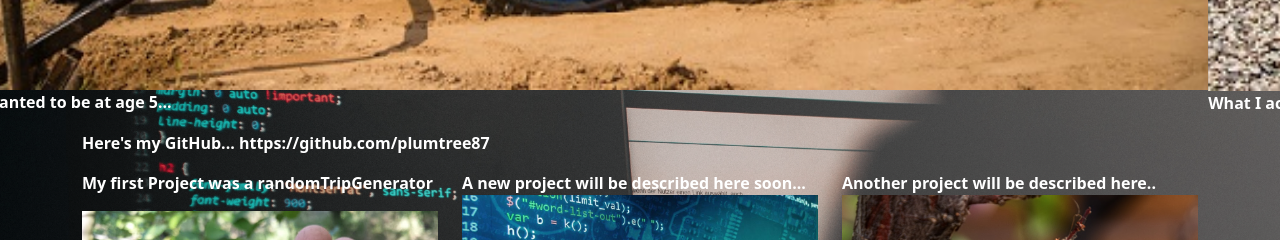
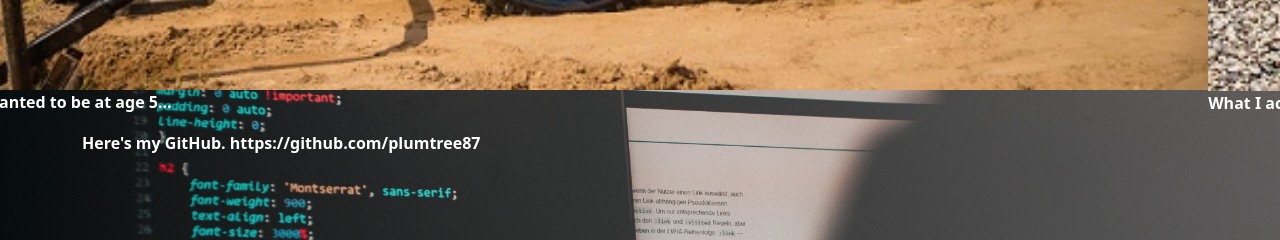
Before and after one commit to plumtree87/firstWebsiteAttemptEverSP.github.io, a plain HTML site: page index.html in a window 1280 px wide. Shown: the part 1060-1300 px from the top of the page. Drawn offline with nearby package versions, Linux system fonts and the light colour scheme; files whose address does not match are found by name.

Commit message:
minor changes

```diff
--- a/index.html
+++ b/index.html
@@ -99,7 +99,7 @@
           </div>
 
          <div class="container">
-          <p>Here's my GitHub...   <hyperlink>https://github.com/plumtree87</hyperlink></p>
+          <p>Here's my GitHub.  <hyperlink>https://github.com/plumtree87</hyperlink><br><br><br><br></p>
            <div class ="row">
              <div class="col-sm">
           <title>Project 1</title> <p>My first Project was a randomTripGenerator </p>
```
